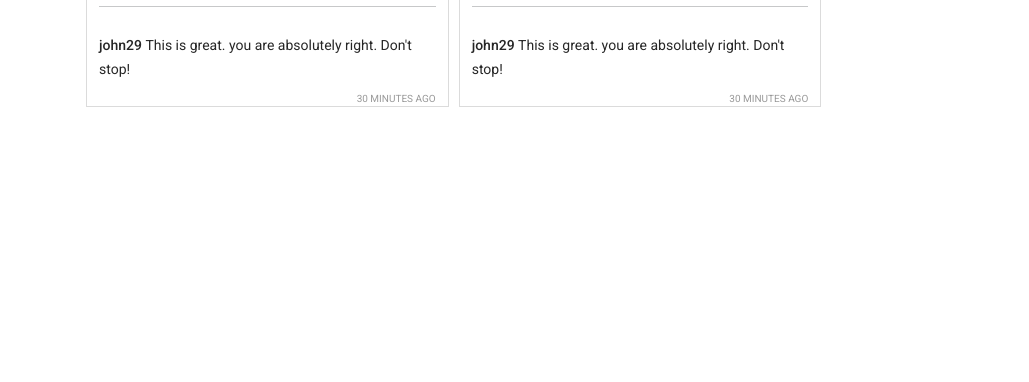
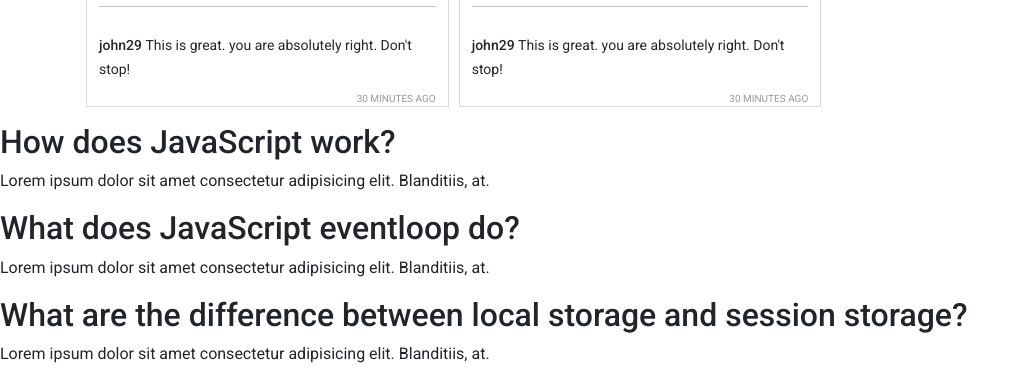
Before and after one commit to Swopno1/insta-shohor-final, a plain HTML site: page index.html in a window 1280 px wide. Shown: the part 1425-1807 px from the top of the page, without its empty margins (0-1029 px from the left). Before the commit the page ends 1548 px from the top, so only its background shows below. Drawn offline with nearby package versions, Linux system fonts and the light colour scheme.

Commit message:
Fix all the bugs and add 3 sections for bonus numbers.

```diff
--- a/index.html
+++ b/index.html
@@ -51,15 +51,27 @@
           id="navbarSupportedContent"
         >
           <ul class="navbar-nav mr-auto">
-                        <li class="nav-link active" role="button" onclick="switchTab( 'posts' )">
+            <li
+              class="nav-link active"
+              role="button"
+              onclick="switchTab( 'posts' )"
+            >
               <i class="fa-solid fa-house"></i>
             </li>
 
-                        <li class="nav-link active" role="button" onclick="switchTab( 'liked' )">
+            <li
+              class="nav-link active"
+              role="button"
+              onclick="switchTab( 'liked' )"
+            >
               <i class="fa-solid fa-heart text-danger"></i>
             </li>
 
-                        <li class="nav-link active" role="button" onclick="switchTab( 'reported' )">
+            <li
+              class="nav-link active"
+              role="button"
+              onclick="switchTab( 'reported' )"
+            >
               <i class="fa-solid fa-eye-slash"></i>
             </li>
           </ul>
@@ -67,8 +79,7 @@
       </nav>
     </header>
     <main class="main container mx-auto p-3">
-            <div id="posts">
-            </div>
+      <div id="posts"></div>
       <div id="liked">
         <h1>Liked posts</h1>
       </div>
@@ -77,6 +88,26 @@
         <h1>Reported posts</h1>
       </div>
     </main>
+    <section>
+      <h2>How does JavaScript work?</h2>
+      <p>
+        Lorem ipsum dolor sit amet consectetur adipisicing elit. Blanditiis, at.
+      </p>
+    </section>
+    <section>
+      <h2>What does JavaScript eventloop do?</h2>
+      <p>
+        Lorem ipsum dolor sit amet consectetur adipisicing elit. Blanditiis, at.
+      </p>
+    </section>
+    <section>
+      <h2>
+        What are the difference between local storage and session storage?
+      </h2>
+      <p>
+        Lorem ipsum dolor sit amet consectetur adipisicing elit. Blanditiis, at.
+      </p>
+    </section>
     <footer></footer>
 
     <!-- add javascript  file  -->
--- a/js/app.js
+++ b/js/app.js
@@ -153,6 +153,8 @@ const showPosts = (posts) => {
 
 const displayLikedPosts = () => {
   const likedPosts = getLikedPosts();
+  // Clear the previous data
+  document.getElementById("liked").innerHTML = "";
   likedPosts.forEach((post) => {
     const div = createPost(post);
     document.getElementById("liked").appendChild(div);
@@ -161,6 +163,8 @@ const displayLikedPosts = () => {
 
 const displayReportedPosts = () => {
   const reportedPosts = getReportedPosts();
+  // Clear the previous data
+  document.getElementById("reported").innerHTML = "";
   reportedPosts.forEach((post) => {
     const div = createPost(post);
     document.getElementById("reported").appendChild(div);
```
Lines whose indentation alone changed are shown as unchanged.
